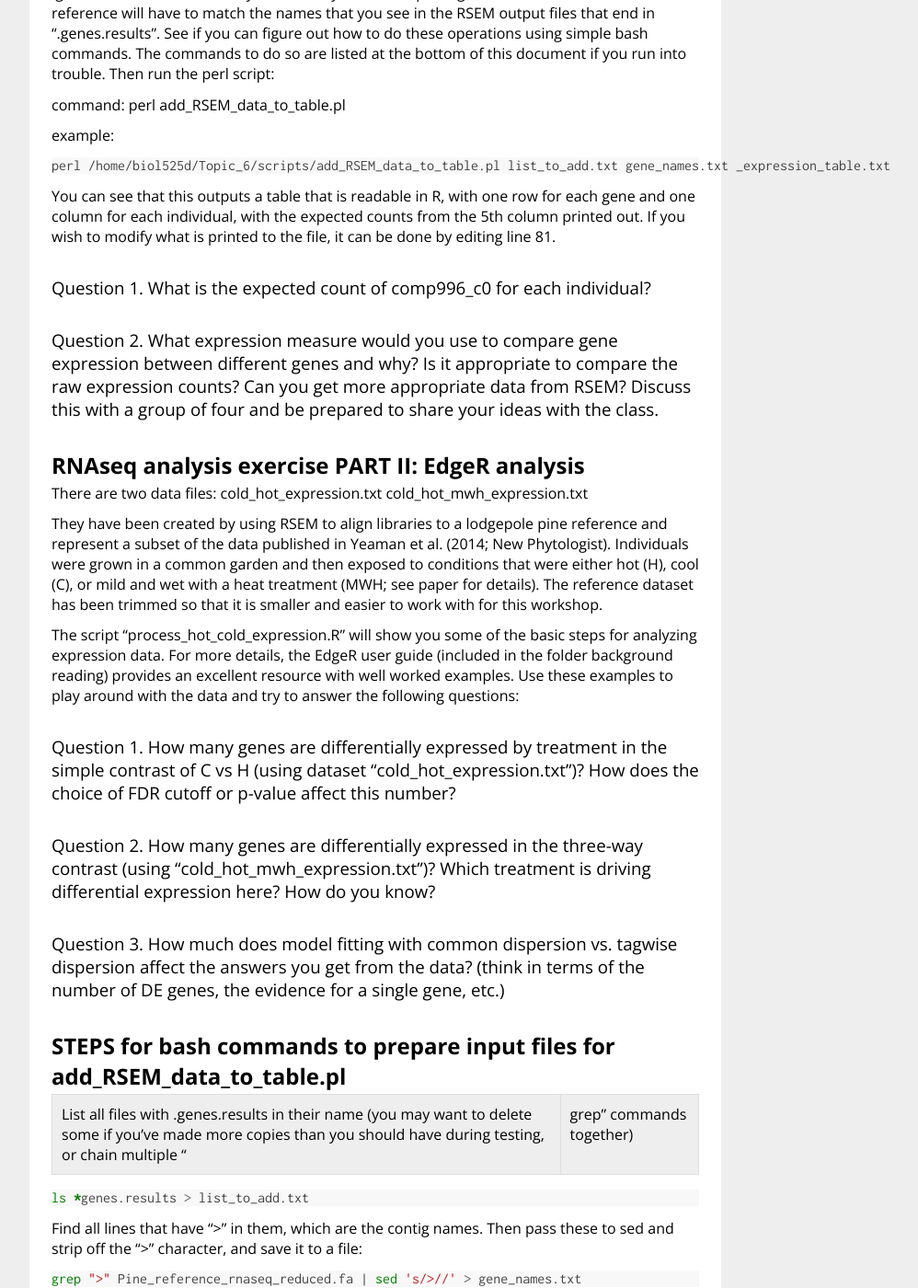
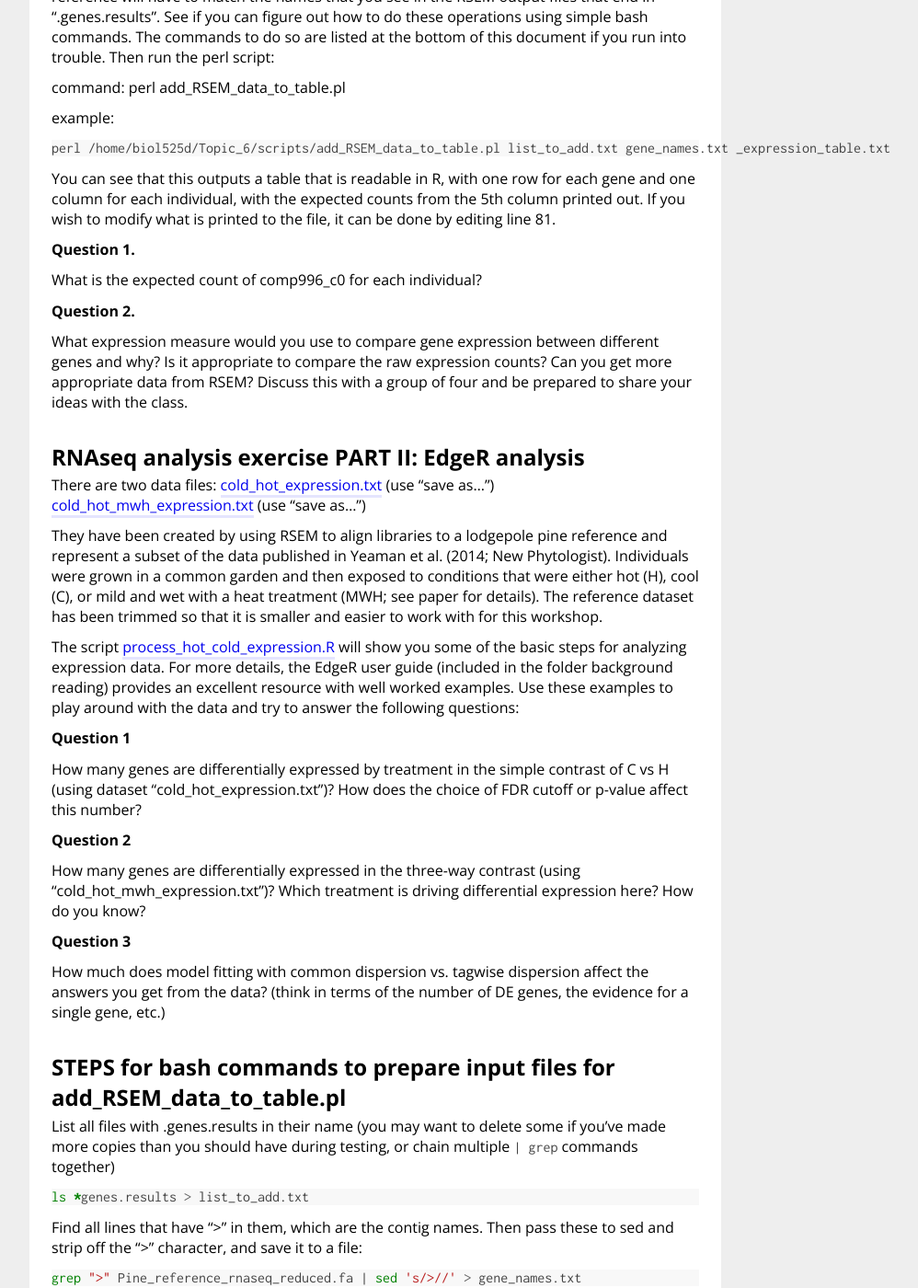
Before and after one commit to owensgl/biol525D, a Jekyll site: the page built from Topic_6/README.md, in a window 1280 px wide and 1400 px high, scrolled down 2650 px. Shown: the whole window at 92% size, without its empty margins (232-1230 px from the left). Built offline with Jekyll 4.4.1, drawn with Linux system fonts in a browser that asks for light colours; our own code applies the rules of GitHub Pages for plain Markdown files; some of the changed text lies outside the part shown.

Commit message:
[Topics] Split long lines in code blocks. Added some markdown formatting.
   - Improve readability of page content.
   - Barely any changes in content, just markup.

````diff
--- a/Topic_6/README.md
+++ b/Topic_6/README.md
@@ -139,31 +138,41 @@ perl /home/biol525d/Topic_6/scripts/add_RSEM_data_to_table.pl list_to_add.txt ge
 
 You can see that this outputs a table that is readable in R, with one row for each gene and one column for each individual, with the expected counts from the 5th column printed out. If you wish to modify what is printed to the file, it can be done by editing line 81.
 
-### Question 1. What is the expected count of comp996_c0 for each individual?
+**Question 1.**
 
-### Question 2. What expression measure would you use to compare gene expression between different genes and why? Is it appropriate to compare the raw expression counts? Can you get more appropriate data from RSEM? Discuss this with a group of four and be prepared to share your ideas with the class.
+What is the expected count of comp996_c0 for each individual?
+
+**Question 2.**
+
+What expression measure would you use to compare gene expression between different genes and why? Is it appropriate to compare the raw expression counts? Can you get more appropriate data from RSEM? Discuss this with a group of four and be prepared to share your ideas with the class.
 
 
 ## RNAseq analysis exercise PART II: EdgeR analysis
 
 There are two data files:
-cold_hot_expression.txt
-cold_hot_mwh_expression.txt
+[cold_hot_expression.txt](./cold_hot_expression.txt)  (use "save as...")
+[cold_hot_mwh_expression.txt](./cold_hot_mwh_expression.txt) (use "save as...")
 
 They have been created by using RSEM to align libraries to a lodgepole pine reference and represent a subset of the data published in Yeaman et al. (2014; New Phytologist). Individuals were grown in a common garden and then exposed to conditions that were either hot (H), cool (C), or mild and wet with a heat treatment (MWH; see paper for details). The reference dataset has been trimmed so that it is smaller and easier to work with for this workshop.
 
-The script "process_hot_cold_expression.R" will show you some of the basic steps for analyzing expression data. For more details, the EdgeR user guide (included in the folder background reading) provides an excellent resource with well worked examples. Use these examples to play around with the data and try to answer the following questions:
+The script [process_hot_cold_expression.R](./process_hot_cold_expression.R) will show you some of the basic steps for analyzing expression data. For more details, the EdgeR user guide (included in the folder background reading) provides an excellent resource with well worked examples. Use these examples to play around with the data and try to answer the following questions:
 
-### Question 1. How many genes are differentially expressed by treatment in the simple contrast of C vs H (using dataset "cold_hot_expression.txt")? How does the choice of FDR cutoff or p-value affect this number?
+**Question 1**
 
-### Question 2. How many genes are differentially expressed in the three-way contrast (using "cold_hot_mwh_expression.txt")? Which treatment is driving differential expression here? How do you know?
+How many genes are differentially expressed by treatment in the simple contrast of C vs H (using dataset "cold_hot_expression.txt")? How does the choice of FDR cutoff or p-value affect this number?
 
-### Question 3. How much does model fitting with common dispersion vs. tagwise dispersion affect the answers you get from the data? (think in terms of the number of DE genes, the evidence for a single gene, etc.)
+**Question 2**
+
+How many genes are differentially expressed in the three-way contrast (using "cold_hot_mwh_expression.txt")? Which treatment is driving differential expression here? How do you know?
+
+**Question 3**
+
+How much does model fitting with common dispersion vs. tagwise dispersion affect the answers you get from the data? (think in terms of the number of DE genes, the evidence for a single gene, etc.)
 
 
 ## STEPS for bash commands to prepare input files for add_RSEM_data_to_table.pl
 
-List all files with .genes.results in their name (you may want to delete some if you've made more copies than you should have during testing, or chain multiple "| grep" commands together)
+List all files with .genes.results in their name (you may want to delete some if you've made more copies than you should have during testing, or chain multiple `| grep` commands together)
 
 ```bash
 ls *genes.results > list_to_add.txt
````
Also changed, not shown: other parts of Topic_6/README.md (+3 -4 lines), Topic_10/readme.md (+11 -7 lines), Topic_3/README.md (+85 -57 lines), Topic_7/readme.md (+46 -23 lines), Topic_8-9/fst.md (+7 -5 lines), Topic_8-9/pca.md (+14 -6 lines), Topic_8-9/readme.md (+19 -10 lines).
